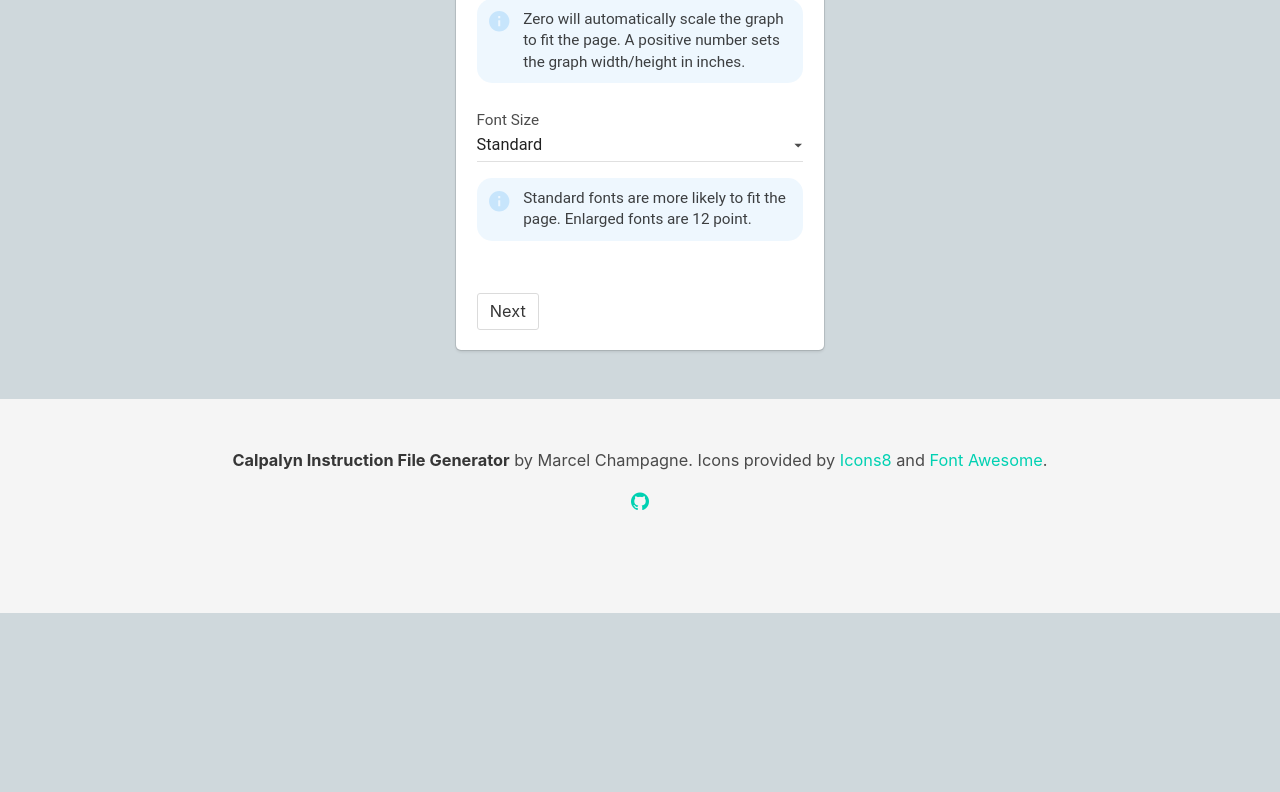
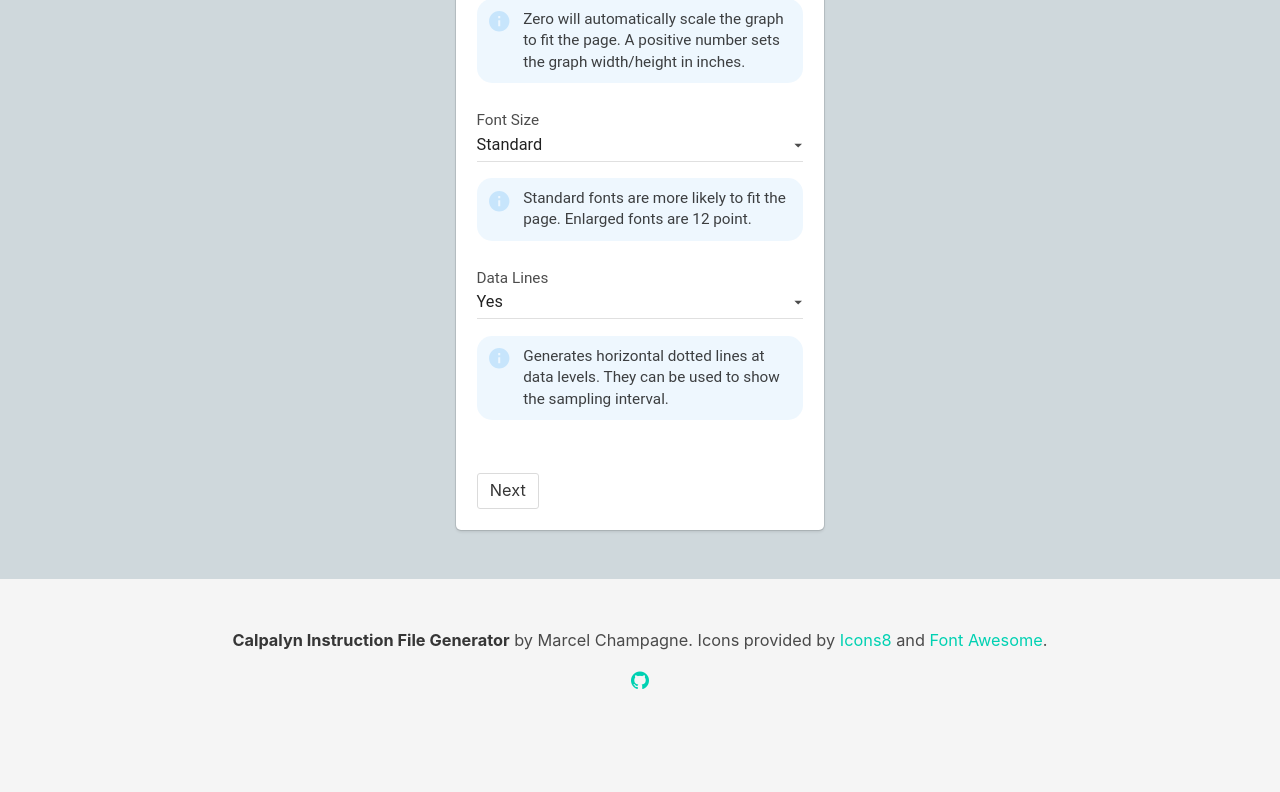
Before and after one commit to mnaircckel/calpalyn-web-gen, a Flask app: page / in a window 1280 px wide. Shown: the part 864-1656 px from the top of the page. Before the commit the page ends 1477 px from the top, so only its background shows below. Run offline with Flask 2, Linux system fonts and the light colour scheme; some libraries are stand-ins or nearby versions.

Commit message:
Add more

```diff
--- a/static/js/main.js
+++ b/static/js/main.js
@@ -20,11 +20,14 @@ var vform = new Vue({
     line22Box3: '0',
     line22Box2: '0',
     line22Box1: '0',
-    line22Box4: 'Standard',
+    line21Box4: 'Standard',
+    line21Box1: 'Yes',
     line1Box1: 'New',
     line1Box2: '-1',
     line13: 'Yes',
     line3Box1: '',
+    line21Box3: 'Option 1',
+    line22Box4: '0',
     // End Calpalyn Inputs
     formsData: [],
     loadedForm: {}
--- a/templates/index.html
+++ b/templates/index.html
@@ -77,8 +77,11 @@
                                     <ui-textbox label="Graph Height" v-model="line22Box1"></ui-textbox>
                                     <ui-alert :dismissible="false">Zero will automatically scale the graph to fit the page. A positive number sets the graph width/height in inches.</ui-alert>
 
-                                    <ui-select label="Font Size" v-model="line22Box4" :options="['Standard', 'Enlarged']"></ui-select>
+                                    <ui-select label="Font Size" v-model="line21Box4" :options="['Standard', 'Enlarged']"></ui-select>
                                     <ui-alert :dismissible="false">Standard fonts are more likely to fit the page. Enlarged fonts are 12 point.</ui-alert>
+
+                                    <ui-select label="Data Lines" v-model="line21Box1" :options="['Yes', 'No']"></ui-select>
+                                    <ui-alert :dismissible="false">Generates horizontal dotted lines at data levels. They can be used to show the sampling interval.</ui-alert>
                                 </div>
 
                                 <div v-show="page === 2 || page === maxPage">
@@ -99,7 +102,10 @@
 
                                 <div v-show="page === 3 || page === maxPage">
                                   <ui-alert :dismissible="false">
-                                    These sums can be used to normalize data. For example, they allow you to graph as a percent of total pollen or as a percent of non-aquatic pollen. Without subtotals you can only graph raw data.
+                                    These sums can be used to normalize data. For example, they allow you to graph as a percent of total pollen or as a percent of non-aquatic pollen.
+                                    <br />
+                                    <br />
+                                    Without subtotals you can only graph raw data.
                                   </ui-alert>
                                   <br />
 
@@ -111,6 +117,28 @@
                                 </div>
 
                                 <div v-show="page === 5 || page === maxPage">
+                                  <ui-select name="line21Box3"
+                                        vertical="true"
+                                        :options="['Option 1', 'Option 2', 'Option 3']"
+                                        v-model="line21Box3"
+                                    >Chronology Column</ui-select>
+                                    <ui-alert :dismissible="false">Create a chronology column to show your age model.
+                                      <br />
+                                      <ul>
+                                        <li><strong>Option 1:</strong> Do not draw chronology column</li>
+                                        <li><strong>Option 2:</strong> Draw chronology column and merge it with any stratigraphy graphics at left of diagram</li>
+                                        <li><strong>Option 3:</strong> Draw scaled chronology column with tick marks at fixed time intervals along the left side of the column</li>
+                                      </ul>
+                                    </ui-alert>
+
+                                    <div v-show="line21Box3 !== 'Option 1'">
+                                      <ui-textbox label="Chronology Label" v-model="line26A" placeholder="Enter a label"></ui-textbox>
+                                      <ui-alert :dismissible="false">Enter a label to go below the chronology column (e.g. Cal years BP).</ui-alert>
+
+                                      <ui-textbox label="Chronology Numbering" v-model="line22Box4"></ui-textbox>
+                                      <ui-alert :dismissible="false">Enter 0 for a rounded interval approximately equal to one- fiftieth of your oldest date. Number labels are placed once every five tick marks. Enter a positive number to choose your own interval (spacing of ticks) in years.</ui-alert>
+                                    </div>
+
                                 </div>
 
                                 <div v-show="page === 6 || page === maxPage">
```
